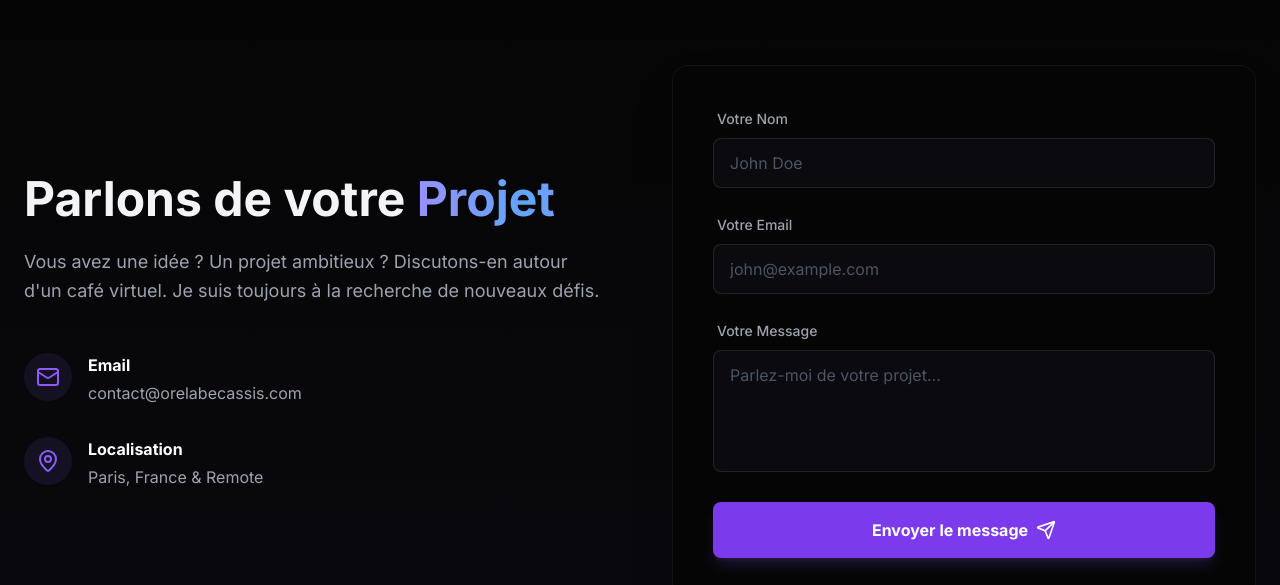
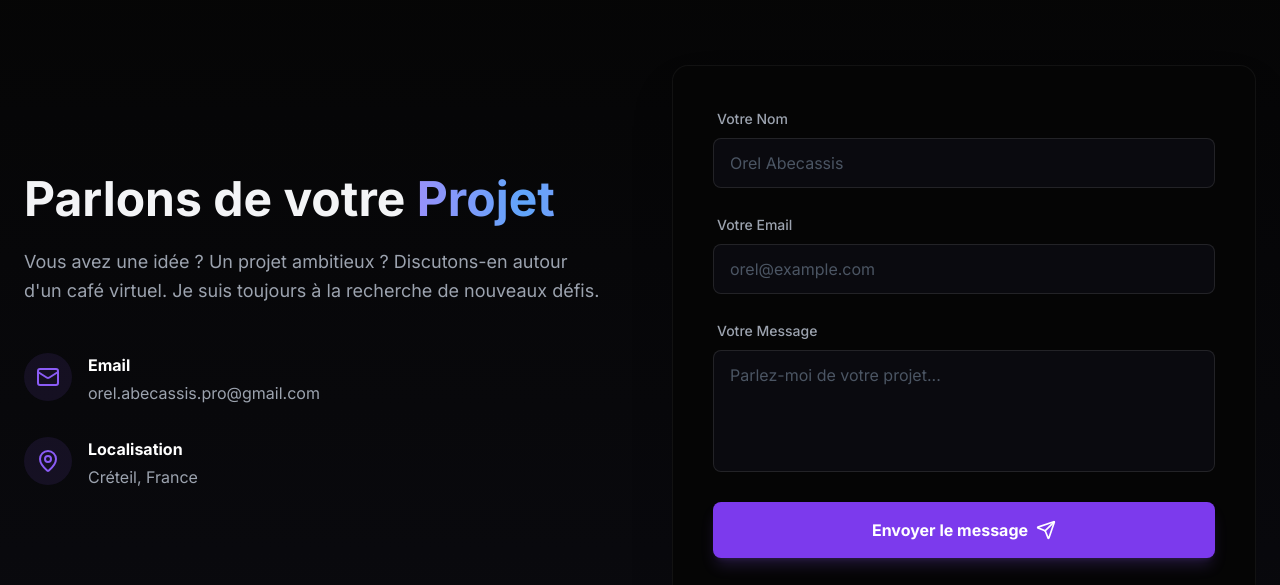
Before and after one commit to orelAbecassis/landing_page, a Vue app: page / in a window 1280 px wide. Shown: the part 2940-3525 px from the top of the page. Built offline with nearby package versions, Linux system fonts and the light colour scheme.

Commit message:
update form

```diff
--- a/src/components/ContactSection.vue
+++ b/src/components/ContactSection.vue
@@ -46,7 +46,7 @@ const handleSubmit = async () => {
               </div>
               <div>
                 <h3 class="text-white font-bold mb-1">Email</h3>
-                <a href="mailto:contact@orelabecassis.com" class="text-gray-400 hover:text-primary-400 transition-colors">contact@orelabecassis.com</a>
+                <a href="mailto:orel.abecassis.pro@gmail.com" class="text-gray-400 hover:text-primary-400 transition-colors">orel.abecassis.pro@gmail.com</a>
               </div>
             </div>
 
@@ -56,7 +56,7 @@ const handleSubmit = async () => {
               </div>
               <div>
                 <h3 class="text-white font-bold mb-1">Localisation</h3>
-                <p class="text-gray-400">Paris, France & Remote</p>
+                <p class="text-gray-400">Créteil, France</p>
               </div>
             </div>
           </div>
@@ -77,7 +77,7 @@ const handleSubmit = async () => {
                 type="text"
                 required
                 class="w-full px-4 py-3 rounded-lg bg-dark-800 border border-white/10 text-white focus:border-primary-500 focus:ring-1 focus:ring-primary-500 outline-none transition-all placeholder:text-gray-600"
-                placeholder="John Doe"
+                placeholder="Orel Abecassis"
               />
             </div>
 
@@ -88,7 +88,7 @@ const handleSubmit = async () => {
                 type="email"
                 required
                 class="w-full px-4 py-3 rounded-lg bg-dark-800 border border-white/10 text-white focus:border-primary-500 focus:ring-1 focus:ring-primary-500 outline-none transition-all placeholder:text-gray-600"
-                placeholder="john@example.com"
+                placeholder="orel@example.com"
               />
             </div>
 
```
